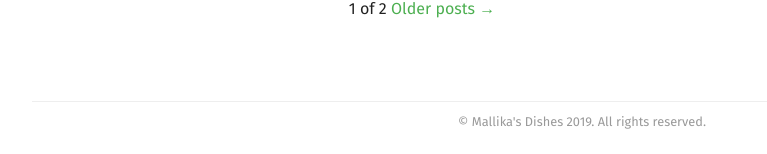
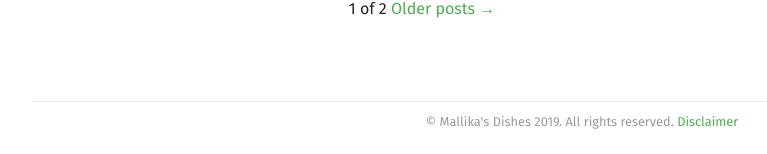
Before and after one commit to mallikasdishes/github.io, a Jekyll site: the page built from index.html, in a window 1280 px wide and 900 px high, scrolled down 7288 px. Shown: the part 743-897 px from the top of the window, without its empty margins (58-825 px from the left). Built offline with Jekyll 4.4.1, drawn with Linux system fonts in a browser that asks for light colours; some web fonts are replaced; the list of posts is cut into pages by our own code.

Commit message:
Update default.html

```diff
--- a/_layouts/default.html
+++ b/_layouts/default.html
@@ -159,7 +159,7 @@ function myFunction() {
 		<footer>
 			<div class="container">
 				<hr>
-				&copy; {{ site.title }} {{ site.time | date: "%Y" }}. All rights reserved.
+				&copy; {{ site.title }} {{ site.time | date: "%Y" }}. All rights reserved. <a href="{{ site.baseurl }}/disclaimer.html">Disclaimer</a>
 			</div>
 		</footer>
 	</body>
```
